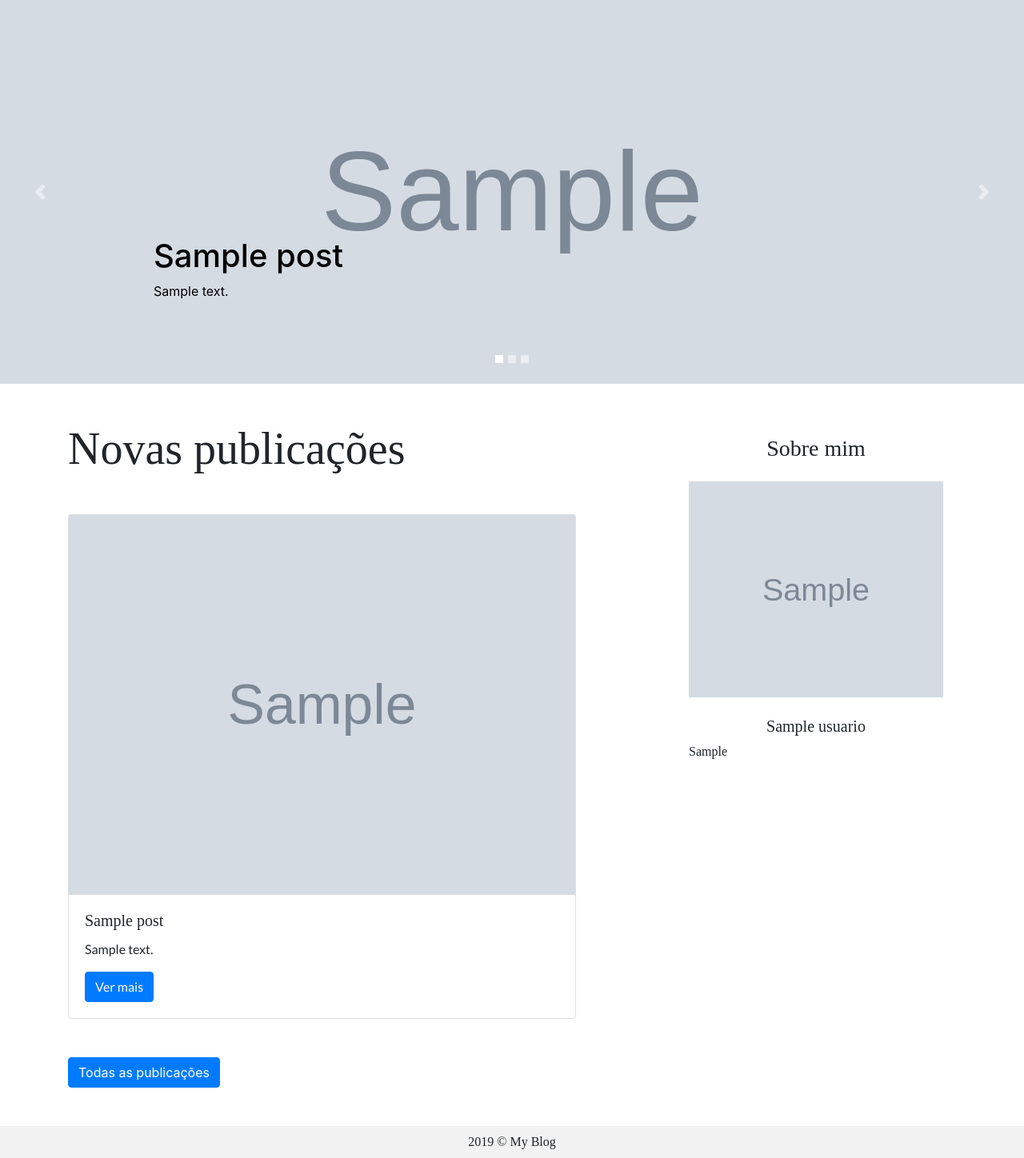
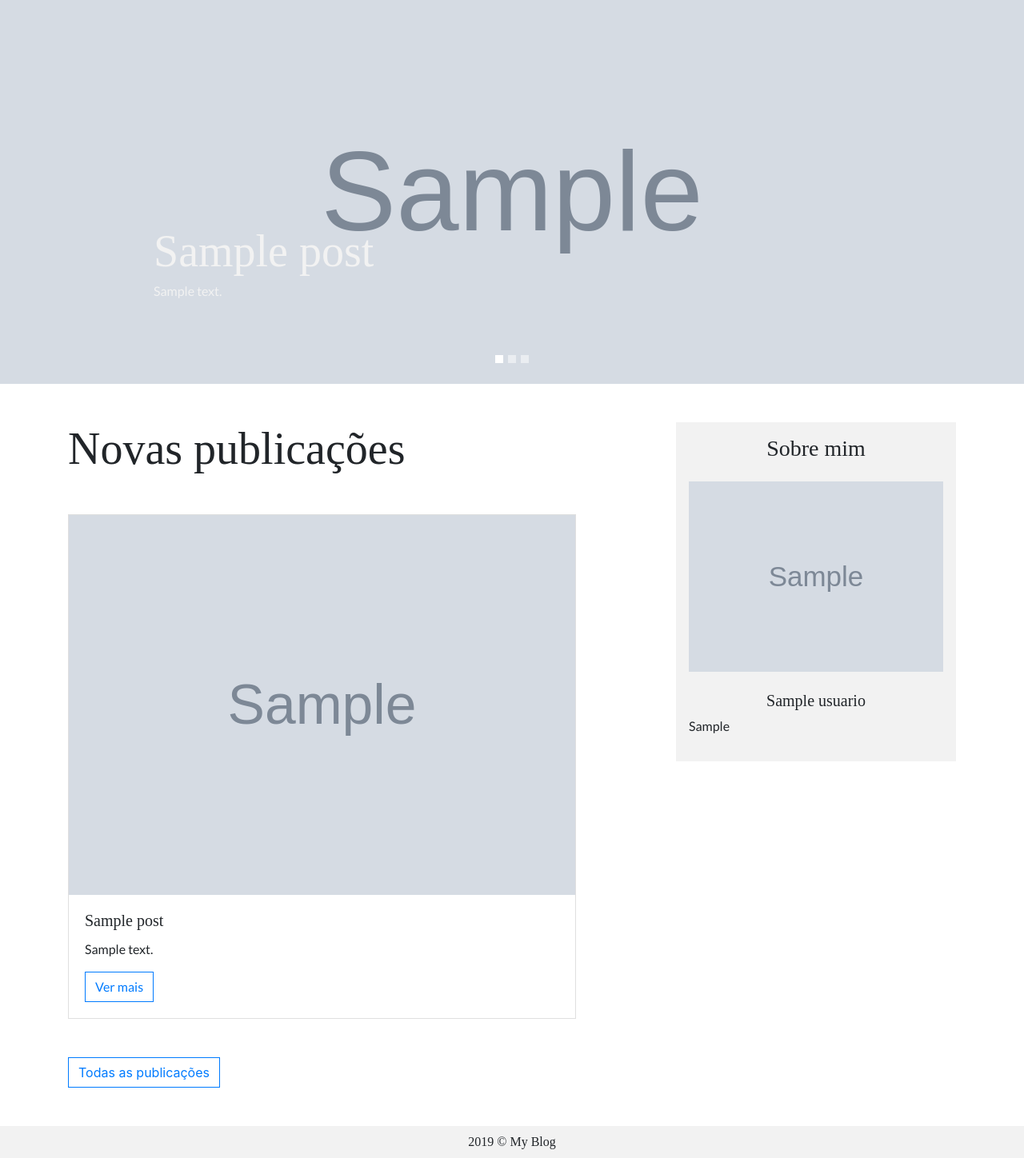
Before and after one commit to fabianapduarte/blog, a CodeIgniter app: page /blog/ in a window 1280 px wide. Shown: the part 78-1526 px from the top of the page at 80% size. Run offline with CodeIgniter, Linux system fonts and the light colour scheme; tables that the repository leaves empty hold one stand-in row (values such as "Sample post"); grey boxes marked "Sample" are stand-in pictures; some libraries are stand-ins or nearby versions; some web fonts are replaced.

Commit message:
alteração no ícone, carousel e sobre

```diff
--- a/application/views/content.php
+++ b/application/views/content.php
@@ -2,7 +2,7 @@
       if (!empty($carousel)) {
     ?>
     <div class="slideshow">
-      <div id="carouselExampleIndicators" class="carousel slide" data-ride="carousel">
+      <div id="carouselExampleIndicators" class="carousel slide carousel-fade" data-ride="carousel">
         <ol class="carousel-indicators">
           <li data-target="#carouselExampleIndicators" data-slide-to="0" class="active"></li>
           <li data-target="#carouselExampleIndicators" data-slide-to="1"></li>
@@ -16,8 +16,8 @@
           <div class="carousel-item <?php echo $item_class; ?>">
             <img class="d-block w-100" src="<?php echo base_url(); ?>assets/img/<?php echo $post->img; ?>" alt="Segundo Slide">
             <div class="carousel-caption d-md-block text-left mb-5">
-              <h1><?php echo $post->titulo ?></h1>
-              <p><?php echo $post->descricao != null ? $post->descricao: ''; ?></p>
+              <div class="font-serif display-4 mb-1" style="color: #F2F2F2 !important"><?php echo $post->titulo ?></div>
+              <p class="font mb-3" style="color: #F2F2F2 !important"><?php echo $post->descricao != null ? $post->descricao: ''; ?></p>
             </div>
           </div>
 
@@ -27,14 +27,6 @@
             }
            ?>
         </div>
-        <a class="carousel-control-prev" href="#carouselExampleIndicators" role="button" data-slide="prev">
-          <span class="carousel-control-prev-icon" aria-hidden="true"></span>
-          <span class="sr-only">Anterior</span>
-        </a>
-        <a class="carousel-control-next" href="#carouselExampleIndicators" role="button" data-slide="next">
-          <span class="carousel-control-next-icon" aria-hidden="true"></span>
-          <span class="sr-only">Próximo</span>
-        </a>
       </div>
     </div>
 
@@ -49,12 +41,12 @@
 
           ?>
           <div class="card-group mb-5 font">
-						<div class="card">
-							<img class="card-img-top" src="<?php echo base_url(); ?>assets/img/<?php echo $p->img; ?>" alt="Imagem de capa do card">
+						<div class="card rounded-0">
+							<img class="card-img-top rounded-0" src="<?php echo base_url(); ?>assets/img/<?php echo $p->img; ?>" alt="Imagem de capa do card">
 							<div class="card-body">
 								<h5 class="card-title font-serif"><?php echo $p->titulo; ?></h5>
                 <p class="card-text"><?php echo $p->descricao; ?></p>
-                <a href="#" class="btn btn-primary">Ver mais</a>
+                <a href="#" class="btn btn-outline-primary rounded-0">Ver mais</a>
 							</div>
 						</div>
 					</div>
@@ -62,7 +54,7 @@
             }
           ?>
           <div>
-            <a href="#" class="btn btn-primary mb-5">Todas as publicações</a>
+            <a href="#" class="btn btn-outline-primary mb-5 rounded-0">Todas as publicações</a>
           </div>
           <?php
           }
@@ -73,15 +65,15 @@
 				</div>
 
 				<div class="col-md-4">
-					<div class="about my-5 p-3">
+					<div class="about my-5 p-3" style="background-color: #F2F2F2">
             <?php foreach ($usuario as $user) { ?>
 						<h3 class="text-center font-serif">Sobre mim</h3>
             <div class="img-user my-4">
-              <img src="<?php echo base_url(); ?>assets/img/<?php echo $user->img; ?>" class="w-100" height="270">
+              <img src="<?php echo base_url(); ?>assets/img/<?php echo $user->img; ?>" class="w-100">
             </div>
-            <div class="font-serif position-relative">
-              <h5 class="text-center"><?php echo $user->nome; ?></h5>
-              <p><?php echo $user->sobre; ?></p>
+            <div >
+              <h5 class="text-center font-serif"><?php echo $user->nome; ?></h5>
+              <p class="font"><?php echo $user->sobre; ?></p>
             </div>
           <?php } ?>
           </div>
--- a/application/views/menu.php
+++ b/application/views/menu.php
@@ -22,7 +22,7 @@
 	</head>
 
 	<body>
-		<nav class="navbar navbar-expand-lg navbar-light bg-light py-3 px-5">
+		<nav class="navbar navbar-expand-lg navbar-light py-3 px-5" style="background-color: white;">
 			<a class="navbar-brand font-serif" href="home/index">
 				<img src="<?php echo base_url(); ?>assets/img/icon.png" width="30" height="30" class="d-inline-block align-top" alt="Ícone do blog">
 				My Blog
@@ -46,7 +46,7 @@
 						<a class="nav-link" href="#" id="navbarDropdownMenuLink" role="button" data-toggle="dropdown" aria-haspopup="true" aria-expanded="false">
 							<img src="<?php echo base_url(); ?>assets/img/<?php echo $user->img; ?>" width="30" height="30" class="d-inline-block align-top rounded-circle">
 						</a>
-						<div class="dropdown-menu dropdown-menu-right" aria-labelledby="navbarDropdownMenuLink">
+						<div class="dropdown-menu dropdown-menu-right rounded-0" aria-labelledby="navbarDropdownMenuLink">
 							<a class="dropdown-item" href="#">Meu perfil</a>
 							<a class="dropdown-item" href="#">Sair</a>
 						</div>
```
